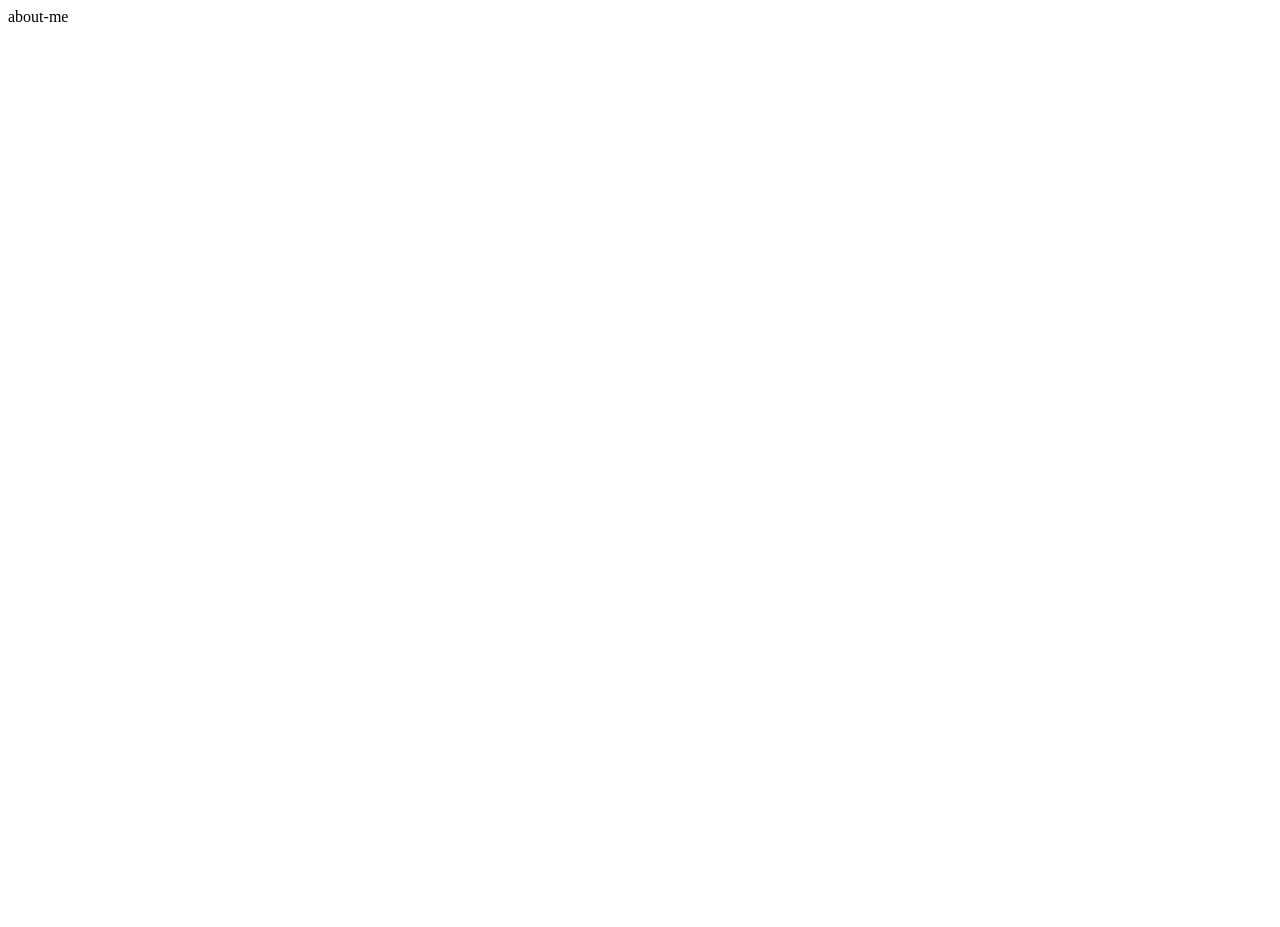
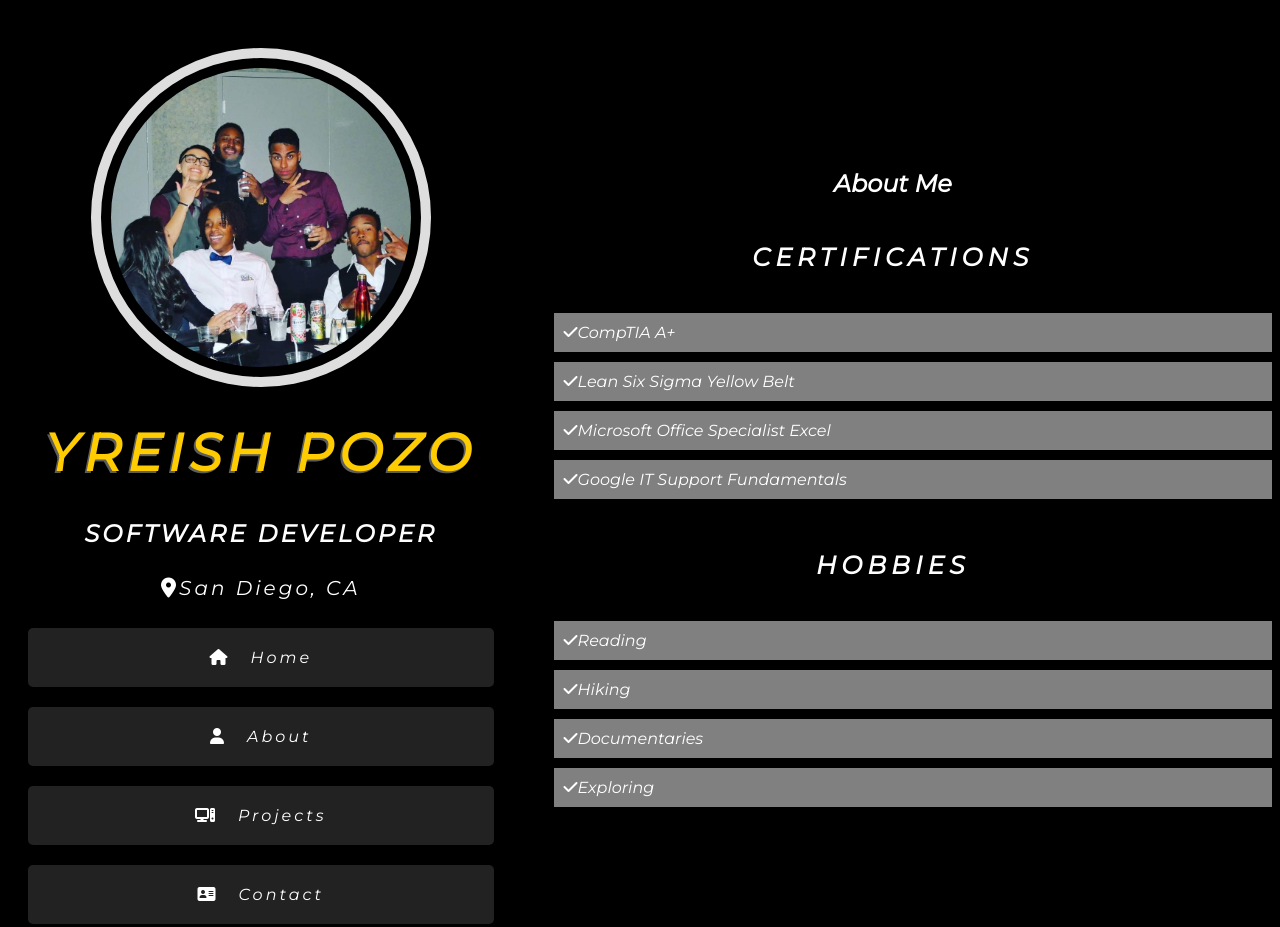
Before and after one commit to zo-world/bio-site, a plain HTML site: page mySite/about-me.html in a window 1280 px wide. Before the commit the page ends 800 px from the top, so only its background shows below. Drawn offline with Linux system fonts and the light colour scheme.

Commit message:
Add files via upload

```diff
--- a/mySite/about-me.html
+++ b/mySite/about-me.html
@@ -1 +1,50 @@
-about-me
+<!DOCTYPE html>
+<html lang="en">
+<head>
+  <meta charset="UTF-8">
+  <meta http-equiv="X-UA-Compatible" content="IE=edge">
+  <meta name="viewport" content="width=device-width, initial-scale=1.0">
+  <title>Document</title>
+  <link rel="preconnect" href="https://fonts.googleapis.com">
+  <link rel="preconnect" href="https://fonts.gstatic.com" crossorigin>
+  <link href="https://fonts.googleapis.com/css2?family=Montserrat:ital@1&display=swap" rel="stylesheet">
+  <script src="https://kit.fontawesome.com/337be747ec.js" crossorigin="anonymous"></script>
+  <link rel="stylesheet" href="mystyle.css">
+</head>
+<body>
+  <div class="grid-two-columns">
+    <header class="site-header">
+      <img src="self.jpg" alt="Self-Picture">
+      <h1>Yreish Pozo</h1>
+      <h2>Software Developer</h2>
+      <p class="geo-location"><i class="fa-solid fa-location-dot"></i>San Diego, CA</p>
+
+      <nav class="menu">
+        <a href="index.html" class="btn"><i class="fa-solid fa-house"></i>Home</a>
+        <a href="about.html" class="btn"><i class="fa-solid fa-user"></i>About</a>
+        <a href="project.html" class="btn"><i class="fa-solid fa-computer"></i>Projects</a>
+        <a href="contact.html" class="btn"><i class="fa-solid fa-address-card"></i>Contact</a>
+      </nav>
+    </header>
+    <main>
+      <h2>About Me</h2>
+      <h3>Certifications</h3>
+      <ol>
+        <li>CompTIA A+</li>
+        <li>Lean Six Sigma Yellow Belt</li>
+        <li>Microsoft Office Specialist Excel</li>
+        <li>Google IT Support Fundamentals</li>
+      </ol>
+      <h3>Hobbies</h3>
+      <ul>
+        <li>Reading</li>
+        <li>Hiking</li>
+        <li>Documentaries</li>
+        <li>Exploring</li>
+      </ul>
+    </main>
+  </div>
+    <footer>
+    </footer>
+</body>
+</html>
--- a/mySite/mystyle.css
+++ b/mySite/mystyle.css
@@ -163,3 +163,11 @@ h3{
   height: 50px;
   border-radius: 50%;
 }
+/*contact*/
+.contact{
+  text-align: center;
+}
+/*project*/
+.project{
+  text-align: center;
+}
```
Also changed, not shown: mySite/about.html (+6 -11 lines), mySite/contact.html (+4 -2 lines), mySite/project.html (+8 -2 lines).
